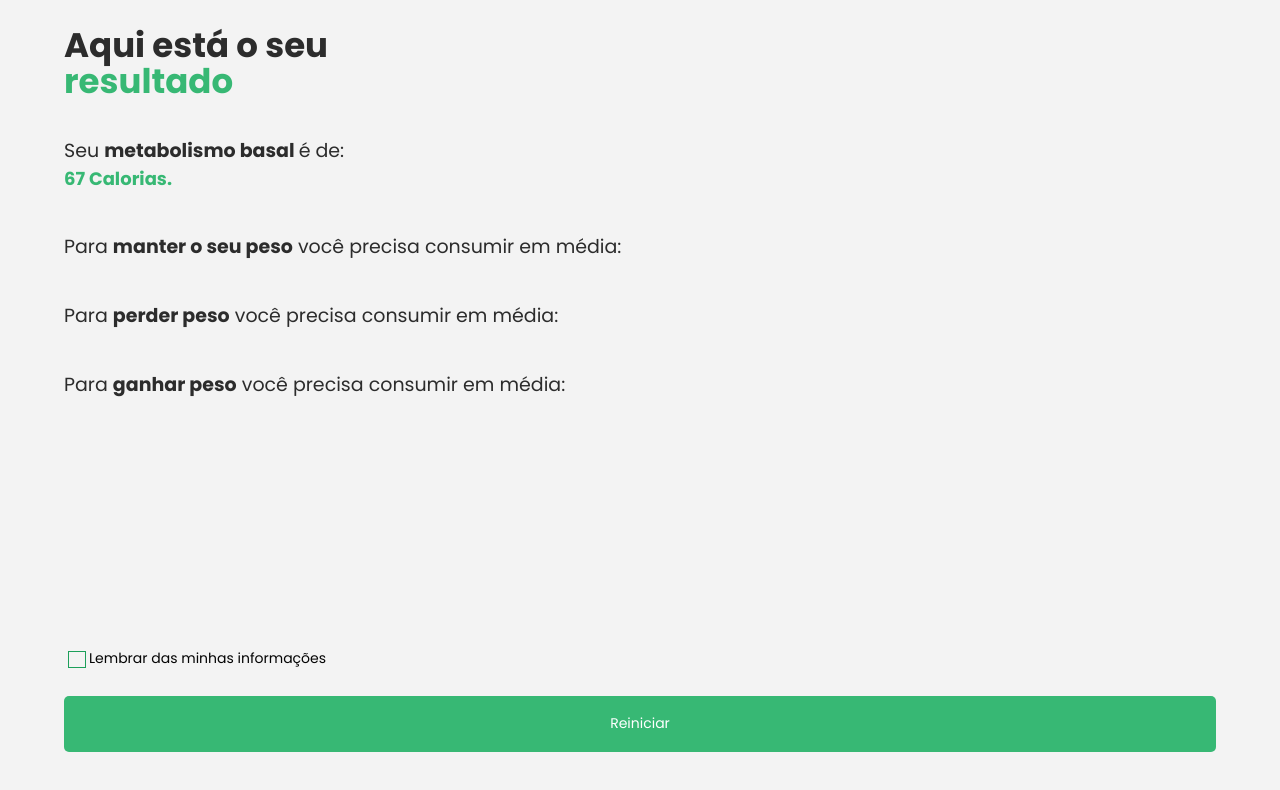
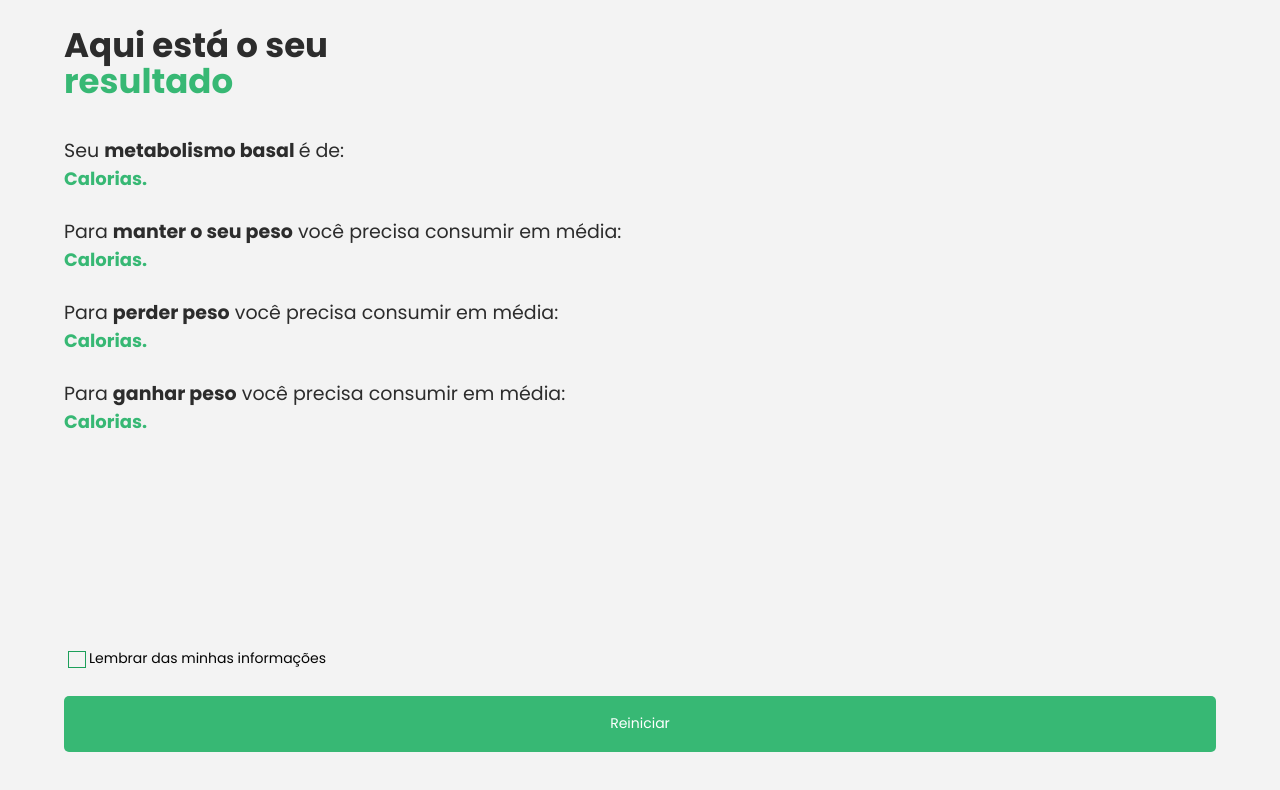
Before and after one commit to RianYuri/GoCall, a React (Vite) app: page /Page03 in a window 1280 px wide. Shown: the top 790 px of the page. Built offline with nearby package versions, Linux system fonts and the light colour scheme; no server answers; the database is empty.

Commit message:
feat: results

```diff
--- a/src/components/page/Page03/Page03.tsx
+++ b/src/components/page/Page03/Page03.tsx
@@ -14,6 +14,8 @@ import {
   Results,
   Section,
 } from "./styled";
+
+
 
 const Page03 = () => {
   interface MyObject {
@@ -32,13 +34,28 @@ const Page03 = () => {
     });
   }, []);
 
+  const [resultMetabolism , setResultMetabolism] = useState<number>()
+
   console.log(myValue?.enteredInputAge)
 let Weight = myValue?.enteredInputWeight ?? 0;
 let Height = myValue?.enteredInputHeight ?? 0;
 let Age = myValue?.enteredInputAge ?? 0;
+let Gender = myValue?.enteredInputGender;
 
-let HomensTMB = Math.round((Weight * 13.75) + (5 * Height) - (6.76 * Age) + 66.5);
-console.log(HomensTMB)
+useEffect(() => {
+
+  if (Gender === "masculino") {
+    setResultMetabolism(()=>Math.round((Weight * 13.75) + (5 * Height) - (6.76 * Age) + 66.5));
+  }if (Gender === "feminino") {
+    setResultMetabolism(()=>Math.round((Weight * 9.6) + (1.8 * Height) - (4.7 * Age) + 665));
+  }
+}, []);
+
+
+
+
+
+
   return (
     <Main>
       <Section>
@@ -50,17 +67,28 @@ console.log(HomensTMB)
             Seu <b>metabolismo basal </b>é de:
             <Results>
 
-            {HomensTMB} Calorias.
+            {resultMetabolism} Calorias.
             </Results>
           </Paragraph>
           <Paragraph>
             Para <b>manter o seu peso</b> você precisa consumir em média:
+            <Results>
+
+            {resultMetabolism} Calorias.
+            </Results>
           </Paragraph>
           <Paragraph>
             Para <b>perder peso</b> você precisa consumir em média:
+            <Results>
+
+            {resultMetabolism ? resultMetabolism - 400 : ""} Calorias.
+            </Results>
           </Paragraph>
           <Paragraph>
             Para <b>ganhar peso</b> você precisa consumir em média:
+            <Results>
+          {resultMetabolism ? resultMetabolism + 400 : ""} Calorias.
+            </Results>
           </Paragraph>
         </ArticleText>
       </Section>
--- a/src/components/page/Page03/styled.ts
+++ b/src/components/page/Page03/styled.ts
@@ -43,7 +43,7 @@ export const ArticleText = styled.article`
   height: 90%;
   display: flex;
   flex-direction: column;
-  gap: 40px;
+  gap: 25px;
 `;
 
 export const Paragraph = styled.p`
```
